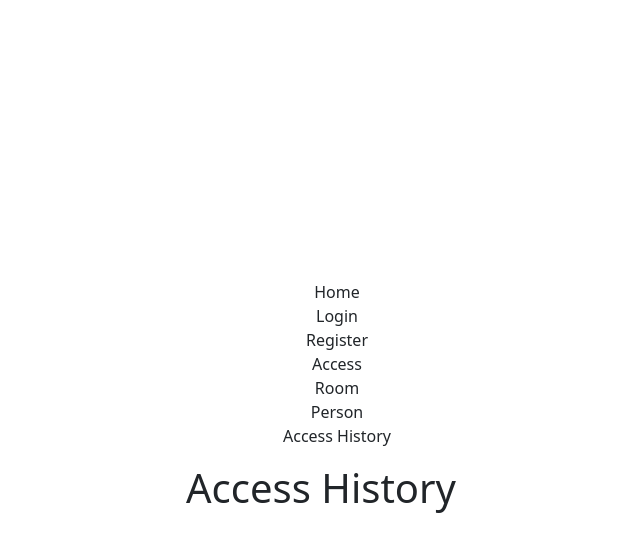
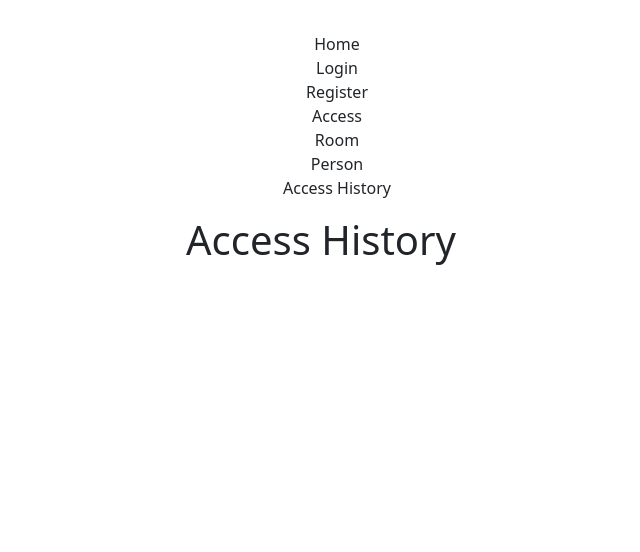
Before and after one commit to Davfernandezz/Naves-Frontend, a React (Vite) app: page /accessHistory in a window 1280 px wide. Shown: the top 552 px of the page, without its empty margins (319-959 px from the left). Built offline with nearby package versions, Linux system fonts and the light colour scheme.

Commit message:
feat: creation of the view and Not Found route

```diff
--- a/src/index.css
+++ b/src/index.css
@@ -2,18 +2,8 @@
   font-family: Inter, system-ui, Avenir, Helvetica, Arial, sans-serif;
   line-height: 1.5;
   font-weight: 400;
-  /* color-scheme: light dark;
-  color: rgba(255, 255, 255, 0.87);
-  background-color: #242424; */
   font-synthesis: none;
   text-rendering: optimizeLegibility;
   -webkit-font-smoothing: antialiased;
   -moz-osx-font-smoothing: grayscale;
 }
-body {
-  margin: 0;
-  display: flex;
-  place-items: center;
-  min-width: 320px;
-  min-height: 100vh;
-}
--- a/src/views/Body/Body.jsx
+++ b/src/views/Body/Body.jsx
@@ -7,11 +7,13 @@ import { Access } from '../Access/Access';
 import { Room } from '../Room/Room';
 import { Person } from '../Person/Person';
 import { AccessHistory } from '../accessHistory/accessHistory';
+import { NotFound } from '../NotFound/NotFound';
 
 function Body() {
   return (
     <>
       <Routes>
+        <Route path="*" element={<NotFound />} />
         <Route path="/" element={<Home />} />
         <Route path="/login" element={<Login />} />
         <Route path="/register" element={<Register />} />
--- /dev/null
+++ b/src/views/NotFound/NotFound.jsx
@@ -0,0 +1,22 @@
+import React from 'react'
+
+export const NotFound = () => {
+  return (
+    <div className="container">
+      <div className="row justify-content-center">
+        <div className="col-md-6">
+          <div className="card my-5">
+            <div className="card-body text-center">
+              <h1 className="mb-4">404</h1>
+              <h2 className="mb-4">Page Not Found</h2>
+              <p>Sorry, the page you are looking for does not exist.</p>
+              <button className="btn btn-danger mt-3" onClick={() => window.location.href = '/'}>
+                Go to Home
+              </button>
+            </div>
+          </div>
+        </div>
+      </div>
+    </div>
+  );
+};
```
Also changed, not shown: src/views/NotFound/NotFound.css (added).
